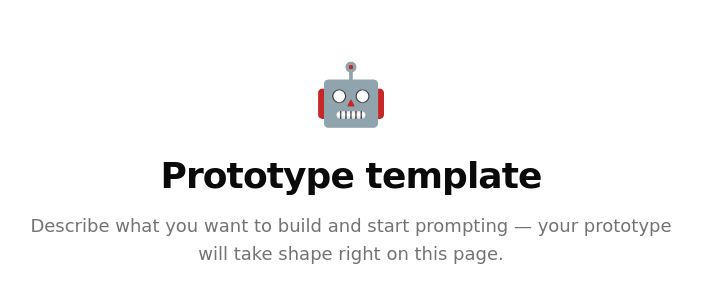
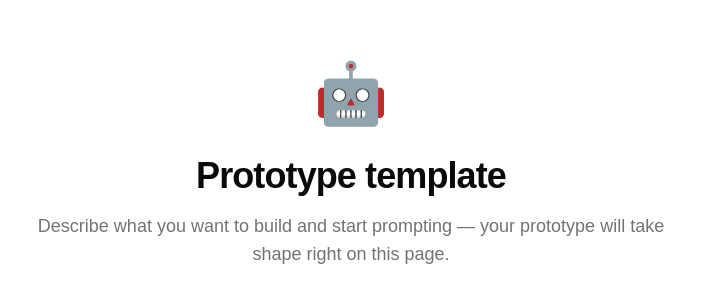
Before and after one commit to mister-cairns/prototype-template, a React (Vite) app: page / in a window 1280 px wide. Shown: the part 234-536 px from the top of the page, without its empty margins (289-991 px from the left). Built offline with nearby package versions, Linux system fonts and the light colour scheme.

Commit message:
Add Inter as default font

```diff
--- a/src/index.css
+++ b/src/index.css
@@ -41,9 +41,9 @@
 }
 
 @theme inline {
-  --font-sans: "Comic Sans MS", "Comic Sans", cursive, sans-serif;
-  --font-serif: "Comic Sans MS", "Comic Sans", cursive, sans-serif;
-  --font-mono: "Comic Sans MS", "Comic Sans", cursive, sans-serif;
+  --font-sans: "Inter Variable", sans-serif;
+  --font-serif: "Inter Variable", sans-serif;
+  --font-mono: "Inter Variable", sans-serif;
   --color-sidebar-ring: var(--sidebar-ring);
   --color-sidebar-border: var(--sidebar-border);
   --color-sidebar-accent-foreground: var(--sidebar-accent-foreground);
```
